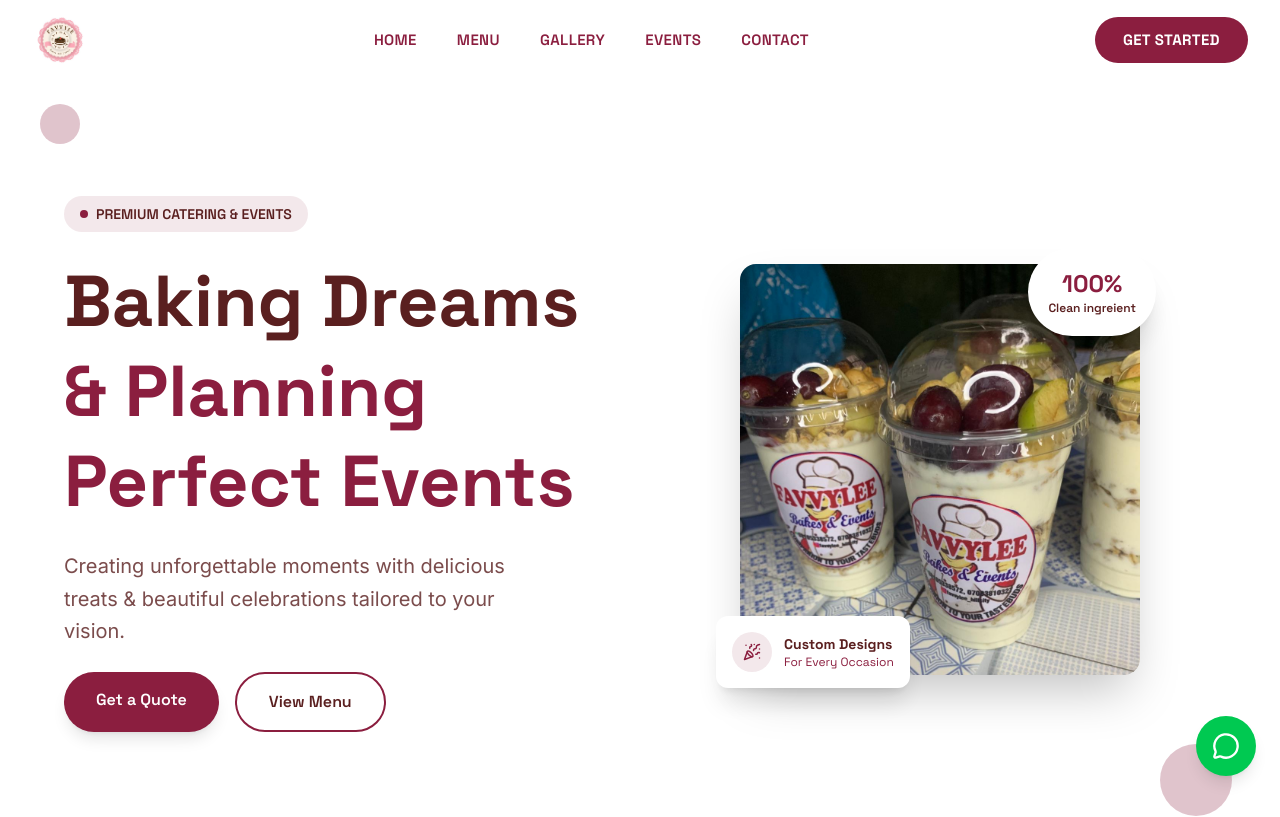
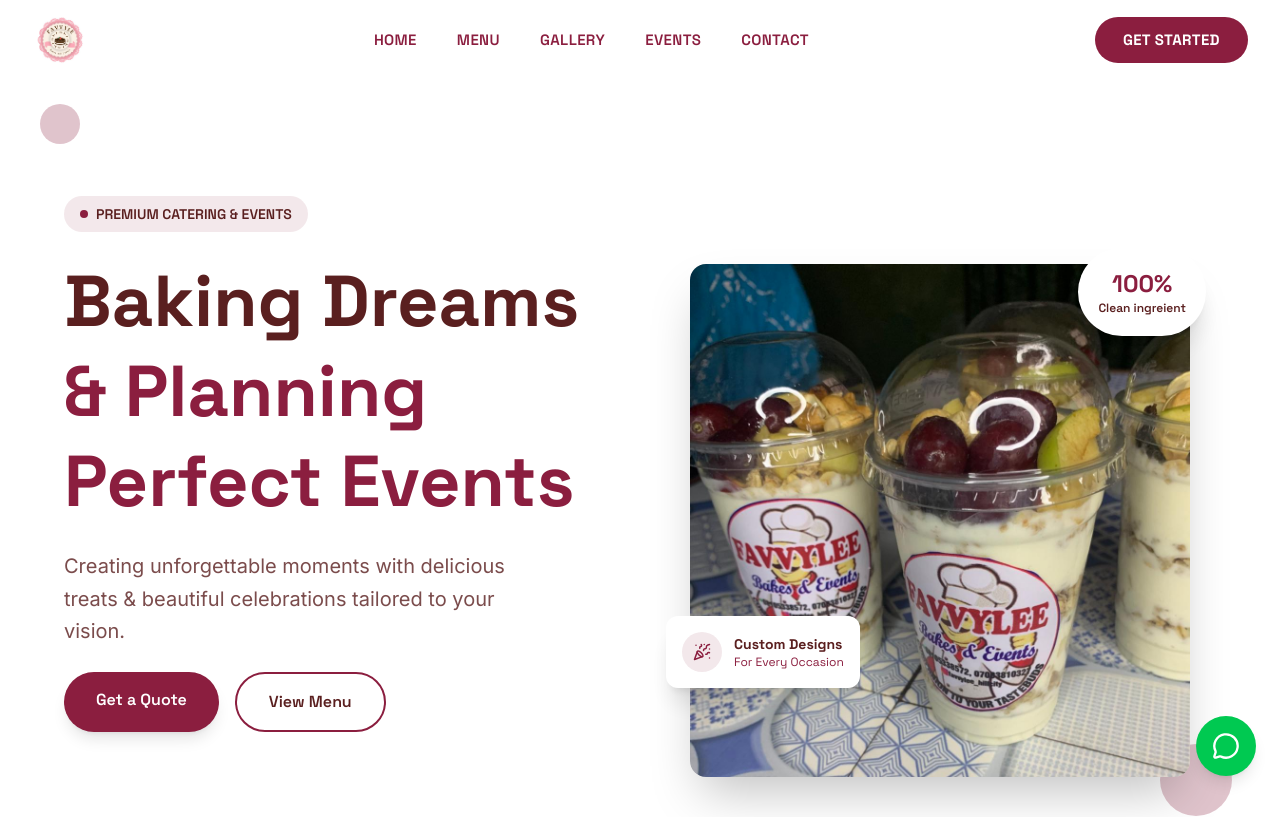
Before and after one commit to fabusuyi-deborah/Favvylee-bakes-and-events, a Next.js app: page / in a window 1280 px wide. Shown: the top 817 px of the page. Built offline with nearby package versions, Linux system fonts and the light colour scheme.

Commit message:
worked on the Readme

```diff
--- a/components/home/HeroSection.tsx
+++ b/components/home/HeroSection.tsx
@@ -70,9 +70,12 @@
         </div>
 
         {/* Image Section */}
-        <div data-aos="zoom-in" className="md:w-1/2 flex justify-center relative">
-          <div className="relative">
-            <div className="relative w-100 h-100">
+        <div className="md:w-1/2 flex justify-center relative">
+          <div
+               data-aos= "fade-left"
+            className="relative">
+            <div
+             className="relative w-125 h-100">
               {slides.map((slide, index) => (
                 <div
                   key={index}
@@ -81,8 +84,8 @@
                   }`}
                 >
                   <Image
-                    width={400}
-                    height={400}
+                    width={500}
+                    height={500}
                     src={slide.image}
                     alt={slide.alt}
                     className="rounded-2xl shadow-2xl"
```
Also changed, not shown: public/website-screen.png (added), 1 other file (tests, documents, lock files or other folders).
